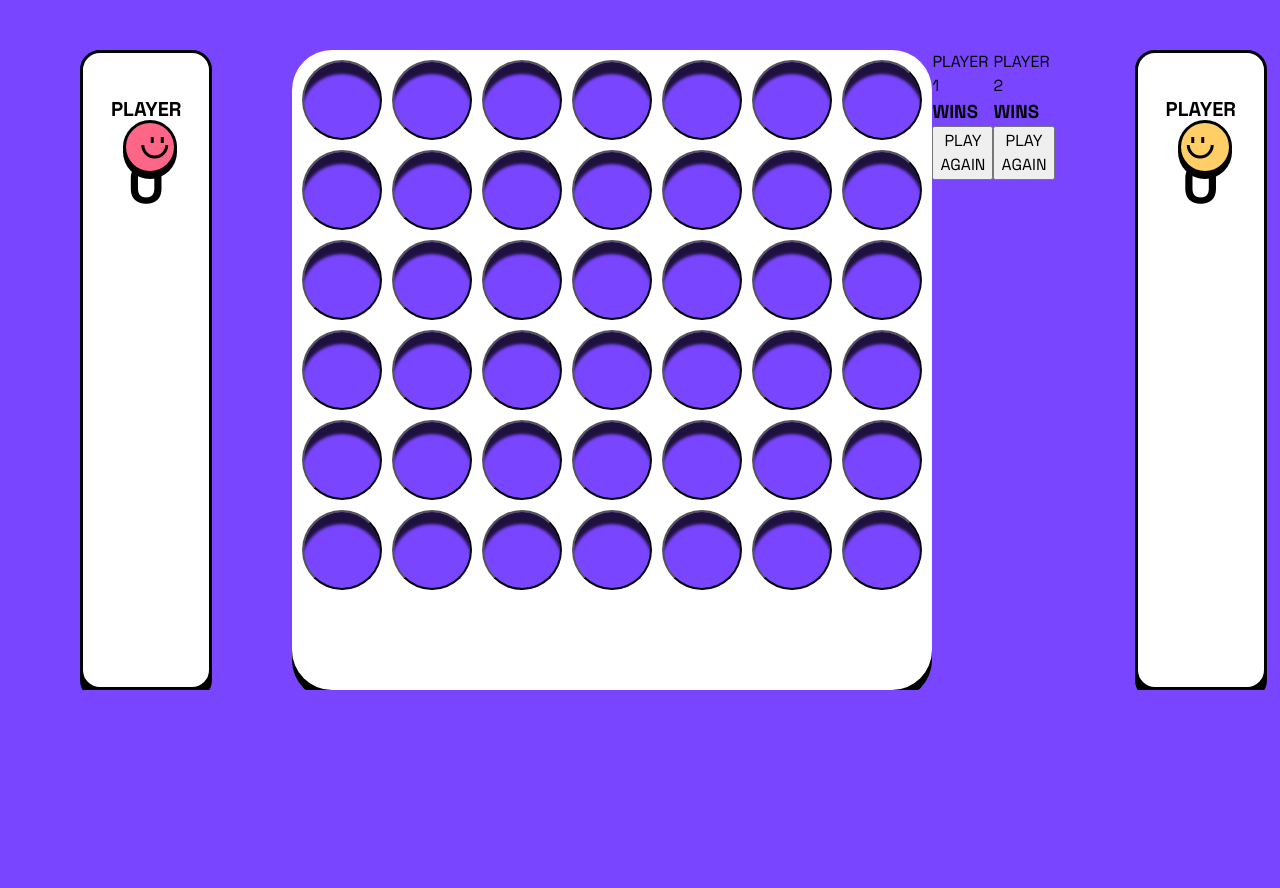
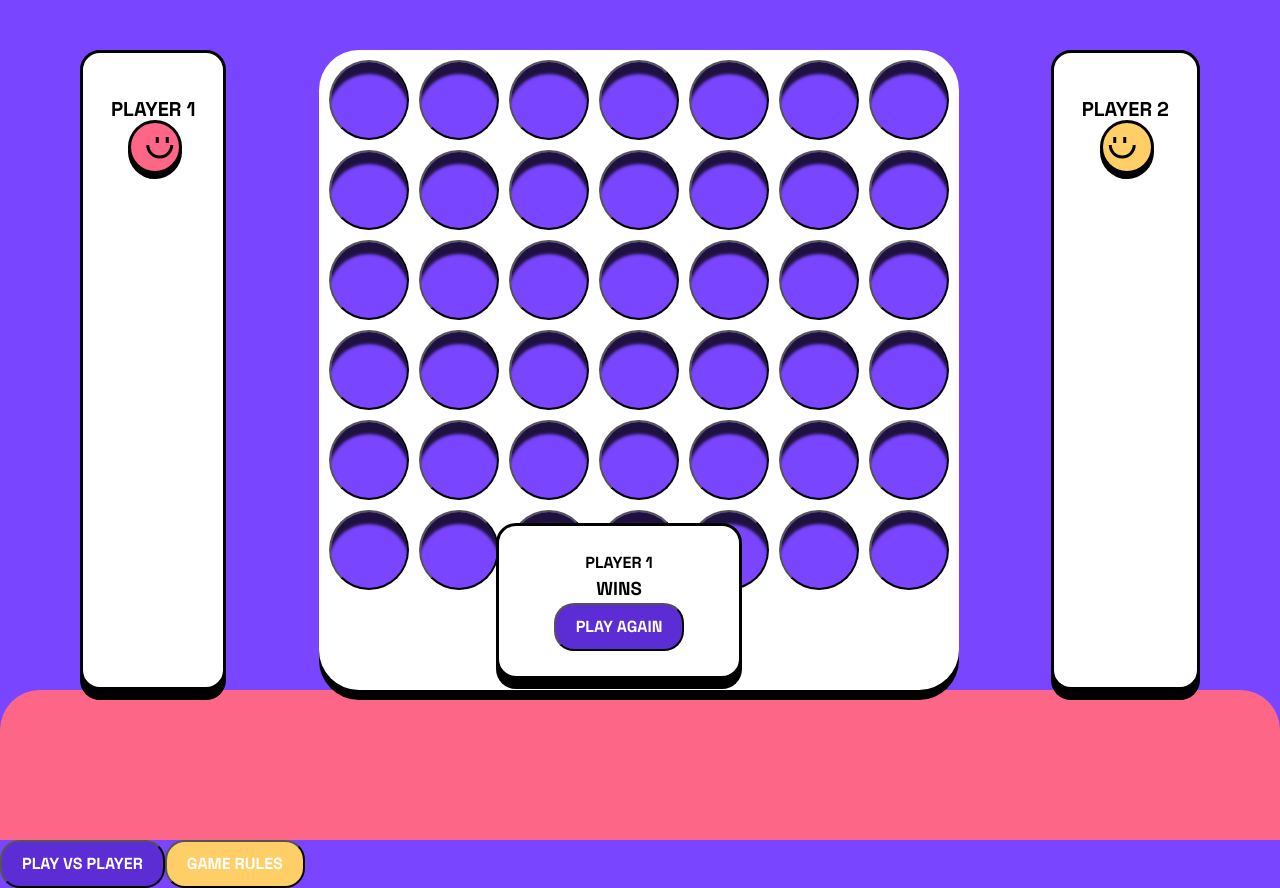
Before and after one commit to S29Ducky/Projet-4-A1---ConnectFourGame-Desktop-Only-Kanban, a plain HTML site: page index.html in a window 1280 px wide. Shown: the part 117-1005 px from the top of the page. Before the commit the page ends 807 px from the top, so only its background shows below. Drawn offline with Linux system fonts and the light colour scheme.

Commit message:
feat(app): ???
pleas louis j'ai pas vue l'heure passer tu peut quand meme me prendre ce comit pleas

```diff
--- a/app.js
+++ b/app.js
@@ -1,4 +1,36 @@
 const Tableau = document.querySelector(".tableau");
+
+function createModalRules() {
+  //creation de la modale des regles
+}
+
+function createModalMenu() {
+  const divMenu = document.createElement("div");
+  const buttonPlay = document.createElement("button");
+  const buttonRule = document.createElement("button");
+
+  divMenu.classList.add("menu");
+  buttonPlay.classList.add("menu-button");
+  buttonRule.classList.add("menu-button", "yellow-gold");
+
+  buttonPlay.textContent = "PLAY VS PLAYER";
+  buttonRule.textContent = "GAME RULES";
+
+  divMenu.appendChild(buttonPlay);
+  divMenu.appendChild(buttonRule);
+
+  buttonPlay.addEventListener("click", () => {
+    divMenu.remove();
+  });
+
+  buttonRule.addEventListener("click", () => {
+    const modaleRule = createModalRules();
+
+    document.body.appendChild(modaleRule);
+  });
+
+  return divMenu;
+}
 
 function AddBtn(number) {
   for (let i = 1; i <= 42; i++) {
@@ -9,3 +41,25 @@ function AddBtn(number) {
 }
 
 AddBtn();
+
+const menuElem = createModalMenu();
+
+document.body.appendChild(menuElem);
+
+const Restart = document.querySelector(".Restart");
+const ColorYellowList = document.querySelectorAll(".BtnTableau");
+
+for (let i = 0; i < ColorYellowList.length; i++) {
+  const ColorYellow = ColorYellowList[i];
+
+  ColorYellow.addEventListener("click", () => {
+    const BtnTableau = document.getElementsByClassName("BtnTableau");
+    //ColorYellow.style.background = "#ffce67";
+    ColorYellow.classList.add("yellow-gold");
+  });
+}
+
+Restart.addEventListener("click", () => {
+  const BtnTableau = document.getElementsByClassName("BtnTableau");
+  document.body.style.background = "#7945ff";
+});
--- a/css/main.css
+++ b/css/main.css
@@ -108,10 +108,100 @@ strong {
 }
 
 .BtnTableau {
-	cursor: pointer;
+  cursor: pointer;
   border-radius: 50px;
   background-color: var(--lightPurple);
   -webkit-box-shadow: inset 0px 15px 3px -3px rgba(0, 0, 0, 0.75);
   -moz-box-shadow: inset 0px 15px 3px -3px rgba(0, 0, 0, 0.75);
   box-shadow: inset 0px 15px 3px -3px rgba(0, 0, 0, 0.75);
 }
+
+.TableauWinPlayer {
+  display: flex;
+  flex-direction: column;
+}
+
+.Player1Win {
+  text-align: center;
+  top: 80%;
+  right: 42%;
+  position: absolute;
+  background-color: #fff;
+  border-radius: 20px;
+  border: solid 1px var(--black);
+  padding: 25px 55px;
+  border: solid 3px #000000;
+  box-shadow: 0px 10px 0px 0px #000000;
+}
+
+.Payer1Win,
+button {
+  background-color: var(--darkPurple);
+  border-radius: 20px;
+  padding: 10px 20px;
+  font-weight: 700;
+  font-size: 16px;
+  color: white;
+}
+
+.Payer1Win,
+p {
+  font-weight: 700;
+  font-size: 16px;
+}
+
+.Player2Win {
+  text-align: center;
+  top: 80%;
+  right: 42%;
+  position: absolute;
+  background-color: #fff;
+  border-radius: 20px;
+  border: solid 1px var(--black);
+  padding: 25px 55px;
+  border: solid 3px #000000;
+  box-shadow: 0px 10px 0px 0px #000000;
+}
+
+.Payer2Win,
+button {
+  background-color: var(--darkPurple);
+  border-radius: 20px;
+  padding: 10px 20px;
+  font-weight: 700;
+  font-size: 16px;
+  color: white;
+}
+
+.Payer2Win,
+p {
+  font-weight: 700;
+  font-size: 16px;
+}
+
+.Player2Win {
+  display: none;
+}
+
+.ColorWin1 {
+  left: 0;
+  right: 0;
+  bottom: 0;
+  background-color: var(--pink);
+  height: 150px;
+  border-radius: 40px 40px 0 0px;
+}
+
+.ColorWin2 {
+  display: none;
+  left: 0;
+  right: 0;
+  bottom: 0;
+  background-color: var(--yellow);
+  height: 150px;
+  border-radius: 40px 40px 0 0px;
+}
+
+.yellow-gold {
+  background-color: #ffce67;
+}
--- a/index.html
+++ b/index.html
@@ -9,6 +9,12 @@
     <title>Document</title>
   </head>
   <body>
+    <!--
+    <div class="menu">
+      <button class="menu-button">PLAY VS PLAYER</button>
+      <button class="menu-button yellow-gold">RULES</button>
+    </div>
+    -->
     <header>
       <button class="btn-nav">MENU</button>
       <img src="./assets/logo.svg" alt="Logo nav" />
@@ -21,24 +27,28 @@
           <p>PLAYER 1</p>
           <strong>0</strong>
         </div>
+        <section class="TableauWinPlayer">
           <div class="tableau"></div>
-        <div class="PlayerWin">
+          <div class="Player1Win">
             <p>PLAYER 1</p>
             <h3>WINS</h3>
-          <button>PLAY AGAIN</button>
+            <button class="Restart">PLAY AGAIN</button>
           </div>
-		<div class="PlayerWin">
+          <div class="Player2Win">
             <p>PLAYER 2</p>
             <h3>WINS</h3>
-			<button>PLAY AGAIN</button>
+            <button class="Restart">PLAY AGAIN</button>
           </div>
+        </section>
         <div class="player2 player">
           <img src="./assets/player-two.svg" alt="Petit bonhomme player two" />
           <p>PLAYER 2</p>
           <strong>0</strong>
         </div>
       </section>
+      <div class="ColorWin1"></div>
+      <div class="ColorWin2"></div>
     </main>
+    <script src="./app.js"></script>
   </body>
-  <script src="./app.js"></script>
 </html>
```
Lines whose indentation alone changed are shown as unchanged.
